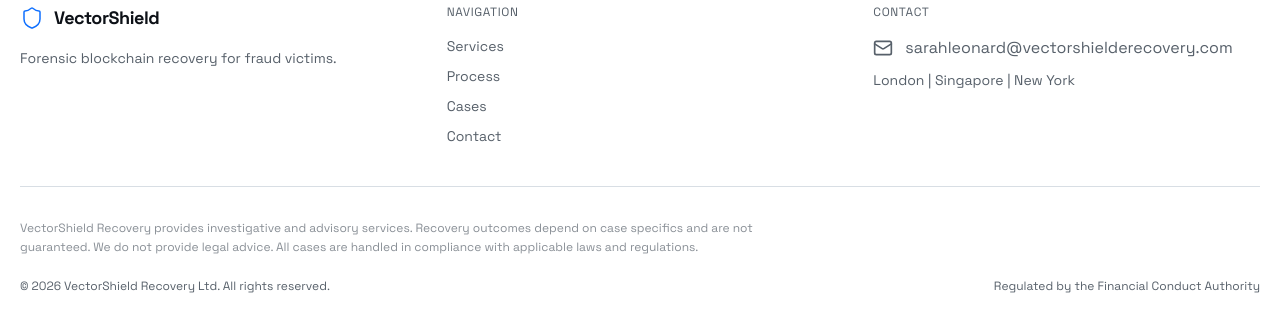
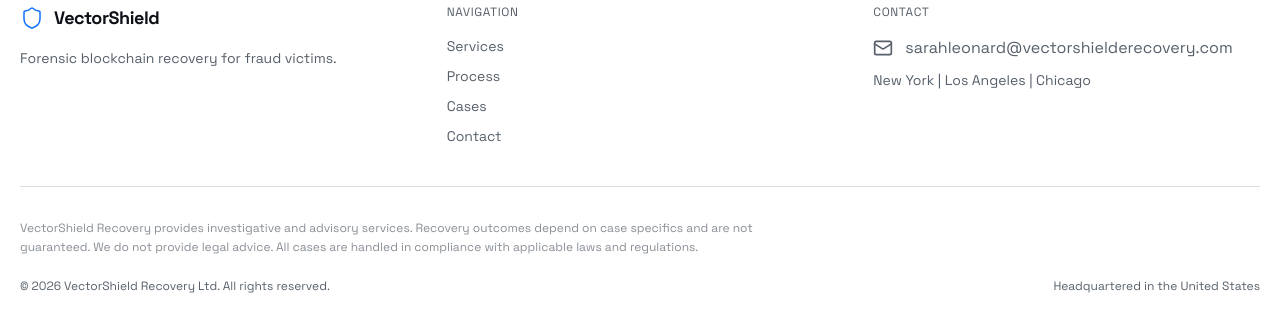
Before and after one commit to Biggie9999/vectorshield, a Next.js app: page / in a window 1280 px wide. Shown: the part 4556-4888 px from the top of the page. Built offline with nearby package versions, Linux system fonts and the light colour scheme.

Commit message:
fix: update company locations to USA and remove UK FCA reference

```diff
--- a/components/footer.tsx
+++ b/components/footer.tsx
@@ -50,7 +50,7 @@ export function Footer() {
                 sarahleonard@vectorshielderecovery.com
               </a>
               <p className="text-sm text-muted-foreground">
-                London | Singapore | New York
+                New York | Los Angeles | Chicago
               </p>
             </div>
           </div>
@@ -69,7 +69,7 @@ export function Footer() {
               &copy; {new Date().getFullYear()} VectorShield Recovery Ltd. All rights reserved.
             </p>
             <p className="text-xs text-muted-foreground">
-              Regulated by the Financial Conduct Authority
+              Headquartered in the United States
             </p>
           </div>
         </div>
```
